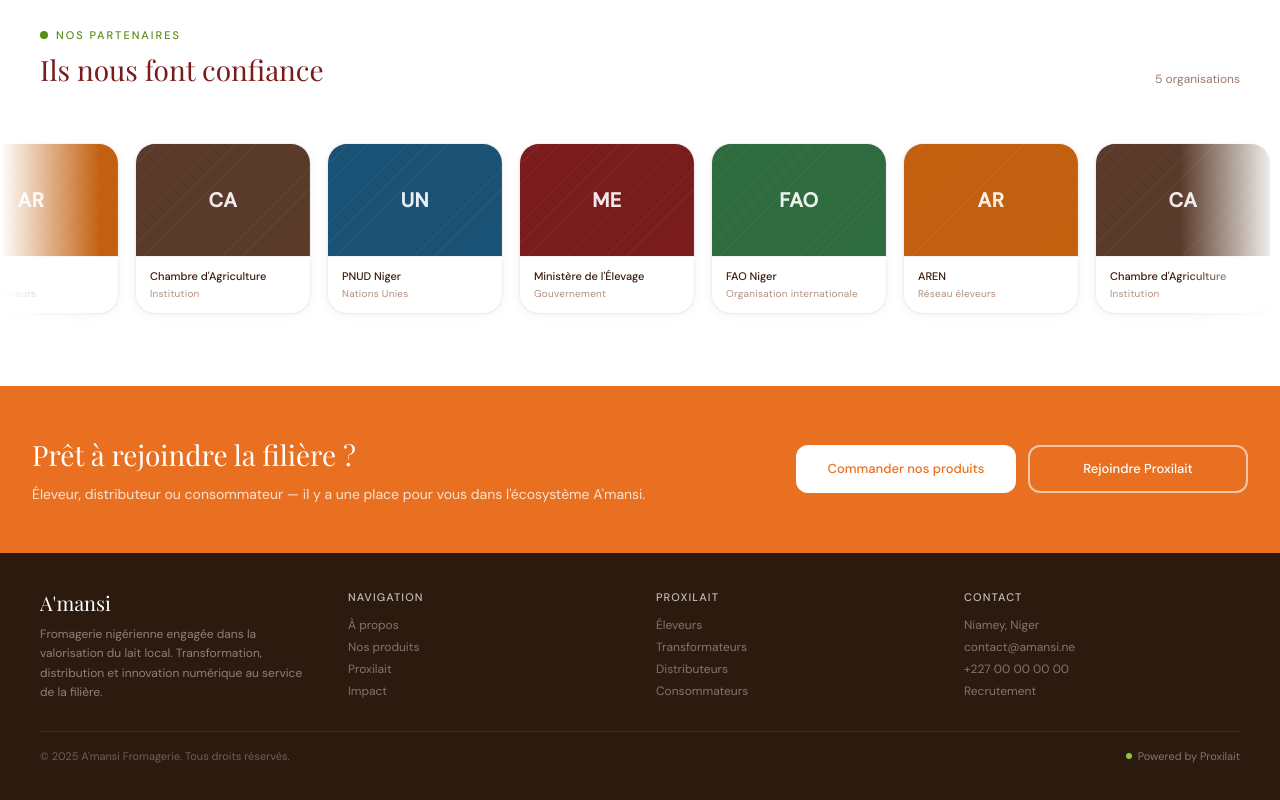
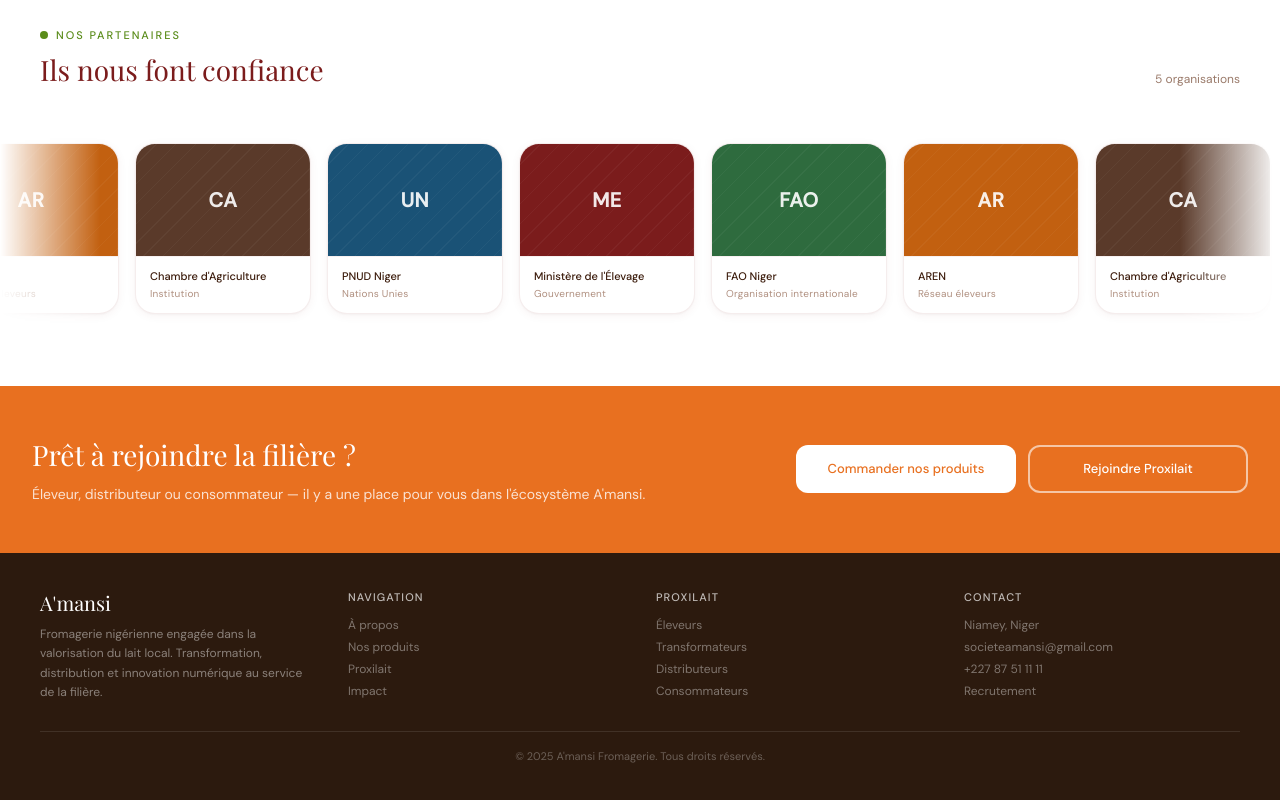
Before and after one commit to Richouf95/a-mainsi, a Next.js app: page / in a window 1280 px wide. Shown: the part 5914-6714 px from the top of the page. Built offline with nearby package versions, Linux system fonts and the light colour scheme; a web font is replaced by a local one.

Commit message:
feat: update button styles and contact information for improved user experience

```diff
--- a/app/page.tsx
+++ b/app/page.tsx
@@ -1363,7 +1363,7 @@ export default function Home() {
           <motion.button
             whileHover={{ scale: 1.02 }}
             whileTap={{ scale: 0.98 }}
-            className="w-full sm:w-[220px] bg-white text-[#E87020] rounded-lg px-6 py-3 text-[13px] font-medium cursor-pointer text-center"
+            className="w-full sm:w-55 bg-white text-[#E87020] rounded-lg px-6 py-3 text-[13px] font-medium cursor-pointer text-center"
           >
             Commander nos produits
           </motion.button>
@@ -1371,7 +1371,7 @@ export default function Home() {
           <motion.button
             whileHover={{ scale: 1.02 }}
             whileTap={{ scale: 0.98 }}
-            className="w-full sm:w-[220px] bg-transparent text-white border-2 border-white/60 rounded-lg px-6 py-3 text-[13px] font-medium cursor-pointer text-center"
+            className="w-full sm:w-55 bg-transparent text-white border-2 border-white/60 rounded-lg px-6 py-3 text-[13px] font-medium cursor-pointer text-center"
           >
             Rejoindre Proxilait
           </motion.button>
@@ -1453,10 +1453,10 @@ export default function Home() {
                 Niamey, Niger
               </a>
               <a className="text-xs text-white/40 hover:text-white/70 transition-colors cursor-pointer">
-                contact@amansi.ne
+                societeamansi@gmail.com
               </a>
               <a className="text-xs text-white/40 hover:text-white/70 transition-colors cursor-pointer">
-                +227 00 00 00 00
+                +227 87 51 11 11
               </a>
               <a className="text-xs text-white/40 hover:text-white/70 transition-colors cursor-pointer">
                 Recrutement
@@ -1464,16 +1464,10 @@ export default function Home() {
             </div>
           </div>
         </div>
-        <div className="border-t border-white/10 pt-4 flex justify-between items-center flex-col sm:flex-row gap-4">
+        <div className="border-t border-white/10 pt-4 flex justify-center items-center">
           <span className="text-[11px] text-white/30">
             © 2025 A'mansi Fromagerie. Tous droits réservés.
           </span>
-          <div className="flex items-center gap-1.5">
-            <div className="w-1.5 h-1.5 rounded-full bg-[#8DC63F]" />
-            <span className="text-[11px] text-white/40">
-              Powered by Proxilait
-            </span>
-          </div>
         </div>
       </footer>
     </div>
```
